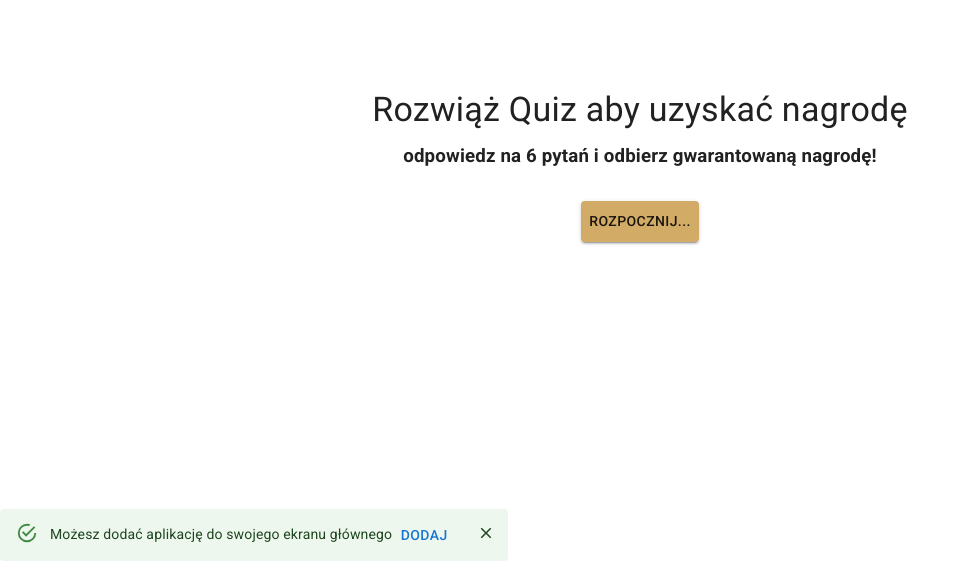
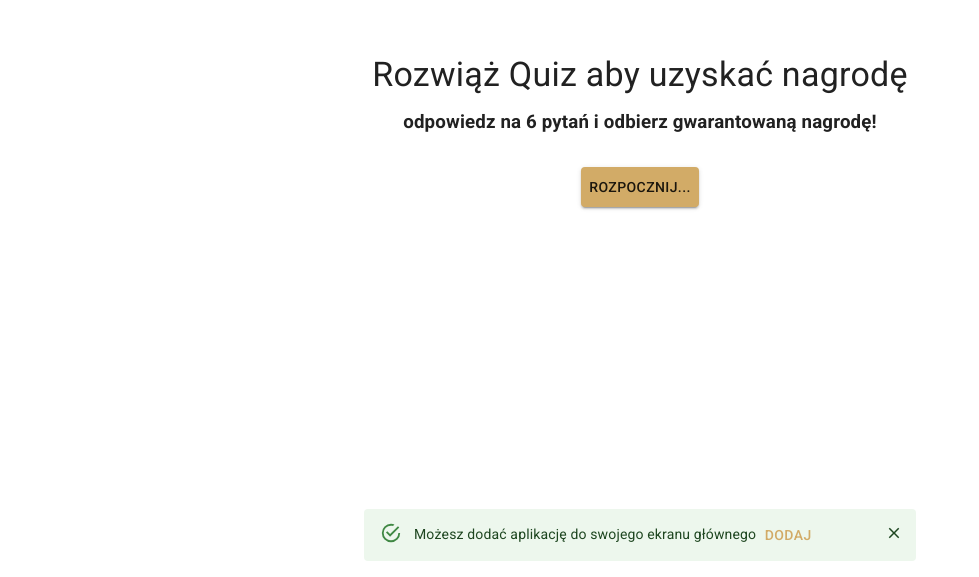
Before and after one commit to Nowik434/nextjs_pwa_app, a Next.js app: page /quiz in a window 1280 px wide. Shown: the part 223-800 px from the top of the page, without its empty margins (0-979 px from the left). Built offline with nearby package versions, Linux system fonts and the light colour scheme.

Commit message:
added sticky badge

```diff
--- a/components/quizComponent/quizComponent.js
+++ b/components/quizComponent/quizComponent.js
@@ -44,10 +44,10 @@ export default function QuizComponent() {
 
     return (
         <Container maxWidth="sm" sx={{
-            position: 'absolute',
-            top: '50%',
-            left: '50%',
-            transform: 'translate(-50%, -50%)',
+            // position: 'absolute',
+            // top: '50%',
+            // left: '50%',
+            // transform: 'translate(-50%, -50%)',
             textAlign: 'center'
         }}>
             <Box sx={{ my: 4 }}>
--- a/components/snackbar.js
+++ b/components/snackbar.js
@@ -45,7 +45,7 @@ export default function InstallPwaSnackbar() {
 
    return (
 
-      <Collapse in={open} sx={{ position: 'absolute', bottom: '0px' }}>
+      <Collapse in={open} sx={{ position: 'sticky', bottom: '0px' }}>
          <Alert
             action={
                <IconButton
--- a/pages/_app.js
+++ b/pages/_app.js
@@ -116,13 +116,15 @@ export default function MyApp(props) {
             display: 'grid',
             'align-items': 'center',
             height: '100%',
+            'grid-template-columns': '1fr',
+            'grid-template-rows': '1fr',
           }} fixed>
             <Component {...pageProps} />
+            <InstallPwaSnackbar />
           </Container>
           {/* <Copyright /> */}
         </ItemsProvider>
       </ThemeProvider>
-      <InstallPwaSnackbar />
     </>
   );
 }
--- a/styles/globals.css
+++ b/styles/globals.css
@@ -1,6 +1,6 @@
 html,
 body {
-  height: 100%;
+  /* height: 100%; */
   padding: 0;
   margin: 0;
   font-family: -apple-system, BlinkMacSystemFont, Segoe UI, Roboto, Oxygen,
@@ -17,6 +17,17 @@ a {
 }
 
 #__next {
-  /* flex: 1 1 auto; */
+  position: absolute;
+  top: 0;
+  bottom: 0;
+  left: 0;
+  right: 0;
+}
+
+/* html,
+body,
+body > div:first-child,
+div#__next,
+div#__next > div {
   height: 100%;
-}
+} */
```
Also changed, not shown: pages/introduction/index.js (+1 -6 lines).
